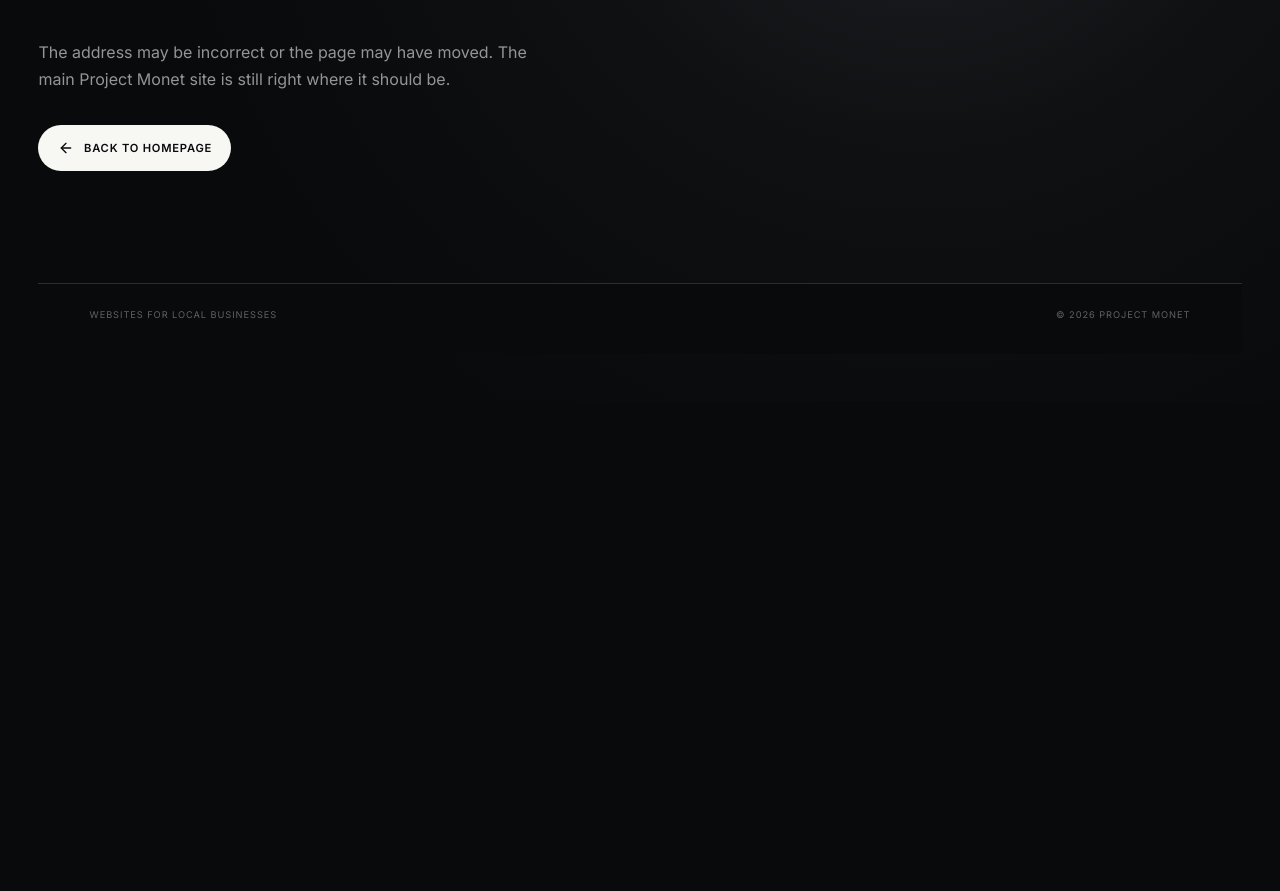
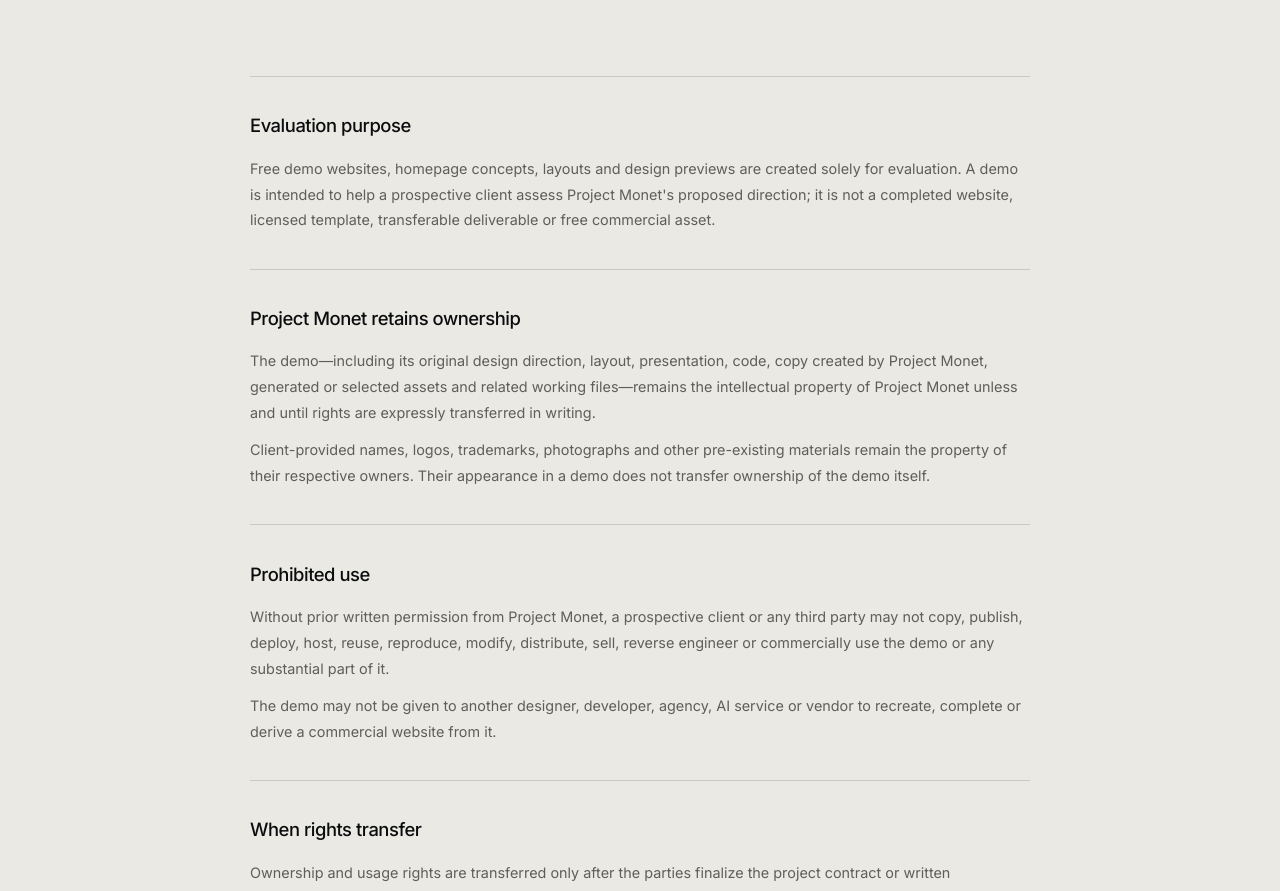
Before and after one commit to Projectmonetspace/ProjectMonetspace, a Next.js app: page /demo-policy in a window 1280 px wide. Before the commit this address had no page. Shown: the part 414-1305 px from the top of the page. Before the commit the page ends 816 px from the top, so only its background shows below. Built offline with nearby package versions, Linux system fonts and the light colour scheme.

Commit message:
Add Razorpay compliance pages

```diff
--- /dev/null
+++ b/app/demo-policy/page.tsx
@@ -0,0 +1,49 @@
+import type { Metadata } from "next";
+import LegalShell from "../components/legal-shell";
+
+export const metadata: Metadata = {
+  title: "Demo Policy — Project Monet",
+  description: "Evaluation-only terms and intellectual-property rules for free website and design demos created by Project Monet.",
+  alternates: { canonical: "/demo-policy" },
+};
+
+export default function DemoPolicy() {
+  return (
+    <LegalShell
+      title="Demo Policy"
+      description="Our free demo lets you evaluate a possible creative direction before committing to a paid website project."
+    >
+      <section>
+        <h2>Evaluation purpose</h2>
+        <p>Free demo websites, homepage concepts, layouts and design previews are created solely for evaluation. A demo is intended to help a prospective client assess Project Monet&apos;s proposed direction; it is not a completed website, licensed template, transferable deliverable or free commercial asset.</p>
+      </section>
+
+      <section>
+        <h2>Project Monet retains ownership</h2>
+        <p>The demo—including its original design direction, layout, presentation, code, copy created by Project Monet, generated or selected assets and related working files—remains the intellectual property of Project Monet unless and until rights are expressly transferred in writing.</p>
+        <p>Client-provided names, logos, trademarks, photographs and other pre-existing materials remain the property of their respective owners. Their appearance in a demo does not transfer ownership of the demo itself.</p>
+      </section>
+
+      <section>
+        <h2>Prohibited use</h2>
+        <p>Without prior written permission from Project Monet, a prospective client or any third party may not copy, publish, deploy, host, reuse, reproduce, modify, distribute, sell, reverse engineer or commercially use the demo or any substantial part of it.</p>
+        <p>The demo may not be given to another designer, developer, agency, AI service or vendor to recreate, complete or derive a commercial website from it.</p>
+      </section>
+
+      <section>
+        <h2>When rights transfer</h2>
+        <p>Ownership and usage rights are transferred only after the parties finalize the project contract or written engagement, the agreed scope is completed, and the agreed payment—including final payment—is received in full. The project agreement will identify what is transferred and any third-party licences or exclusions that continue to apply.</p>
+      </section>
+
+      <section>
+        <h2>If you do not proceed</h2>
+        <p>If a prospective client declines, does not respond or otherwise decides not to proceed with a paid engagement, Project Monet retains all rights to the demo and its assets. Project Monet may remove demo access at any time and may reuse general, non-confidential ideas, components or know-how in future work.</p>
+      </section>
+
+      <section>
+        <h2>Permission requests</h2>
+        <p>Questions about demo use or requests for written permission can be sent to <a href="mailto:contact@projectmonet.space">contact@projectmonet.space</a>. Silence or access to a demo link does not constitute permission.</p>
+      </section>
+    </LegalShell>
+  );
+}
```
